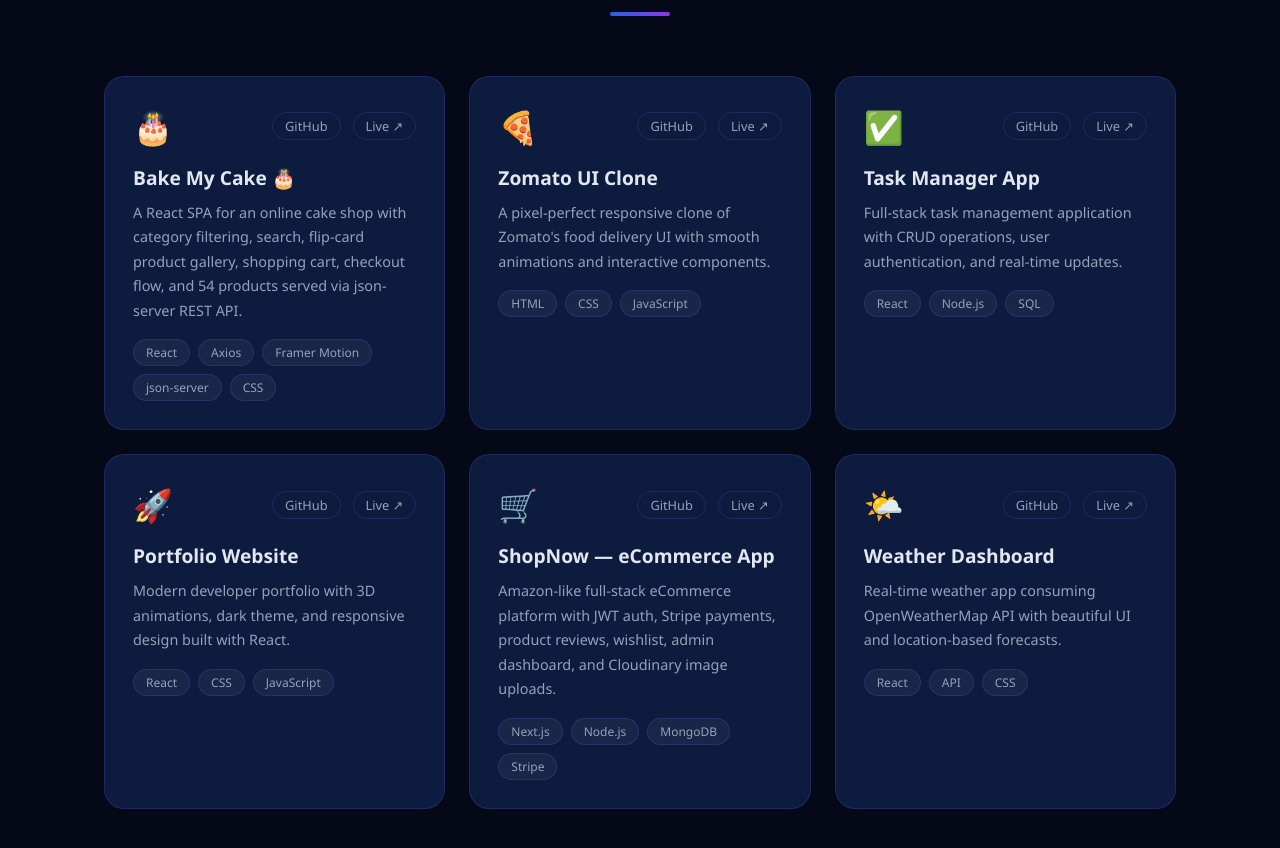
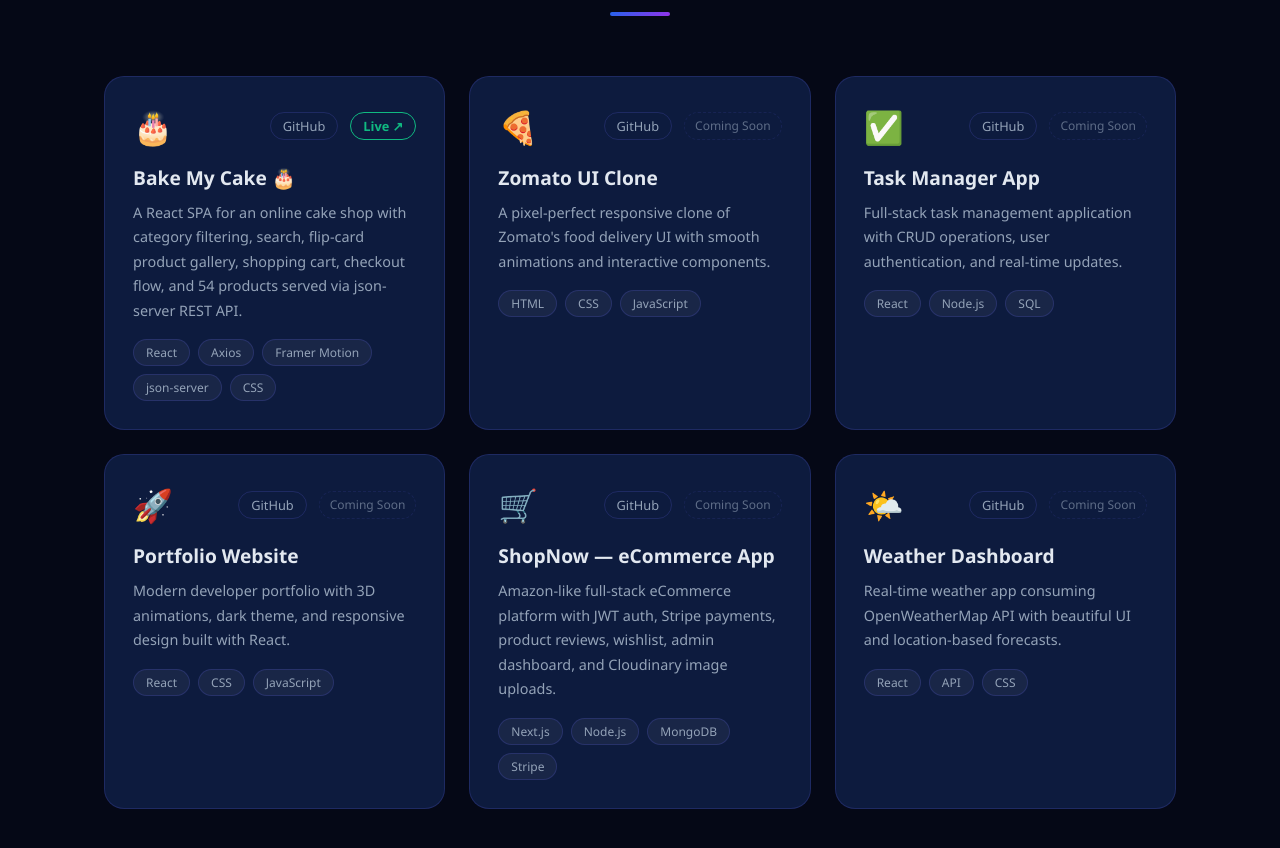
Before and after one commit to SRINIDHI-2524/pavanr.github.io, a React (Create React App) app: page / in a window 1280 px wide. Shown: the part 2434-3282 px from the top of the page. Built offline with nearby package versions, Linux system fonts and the light colour scheme.

Commit message:
feat: live link for Bake My Cake + live/coming-soon badge styles

```diff
--- a/src/App.css
+++ b/src/App.css
@@ -529,6 +529,28 @@ a { text-decoration: none; color: inherit; }
   border-color: var(--color);
   background: color-mix(in srgb, var(--color) 20%, transparent);
 }
+.live-link {
+  font-size: 0.8rem;
+  color: #10b981 !important;
+  border: 1px solid #10b981 !important;
+  padding: 4px 12px;
+  border-radius: 20px;
+  transition: all 0.3s;
+  font-weight: 600;
+}
+.live-link:hover {
+  background: rgba(16,185,129,0.15) !important;
+  box-shadow: 0 0 12px rgba(16,185,129,0.4);
+  transform: translateY(-1px);
+}
+.live-soon {
+  font-size: 0.75rem;
+  color: var(--muted);
+  border: 1px dashed var(--border);
+  padding: 4px 10px;
+  border-radius: 20px;
+  opacity: 0.6;
+}
 .project-card h3 {
   font-size: 1.2rem;
   font-weight: 700;
--- a/src/components/Projects.js
+++ b/src/components/Projects.js
@@ -6,7 +6,7 @@ const projects = [
     color: '#DAA520',
     icon: '🎂',
     github: 'https://github.com/SRINIDHI-2524/bake-my-cake-phase-1',
-    live: '#',
+    live: 'https://bake-my-cake-srinidhi.netlify.app',
   },
   {
     title: 'Zomato UI Clone',
@@ -69,7 +69,11 @@ export default function Projects() {
               <span className="project-icon">{p.icon}</span>
               <div className="project-links">
                 <a href={p.github} target="_blank" rel="noreferrer">GitHub</a>
-                <a href={p.live} target="_blank" rel="noreferrer">Live ↗</a>
+                {p.live !== '#' ? (
+                  <a href={p.live} target="_blank" rel="noreferrer" className="live-link">Live ↗</a>
+                ) : (
+                  <span className="live-soon">Coming Soon</span>
+                )}
               </div>
             </div>
             <h3>{p.title}</h3>
```
